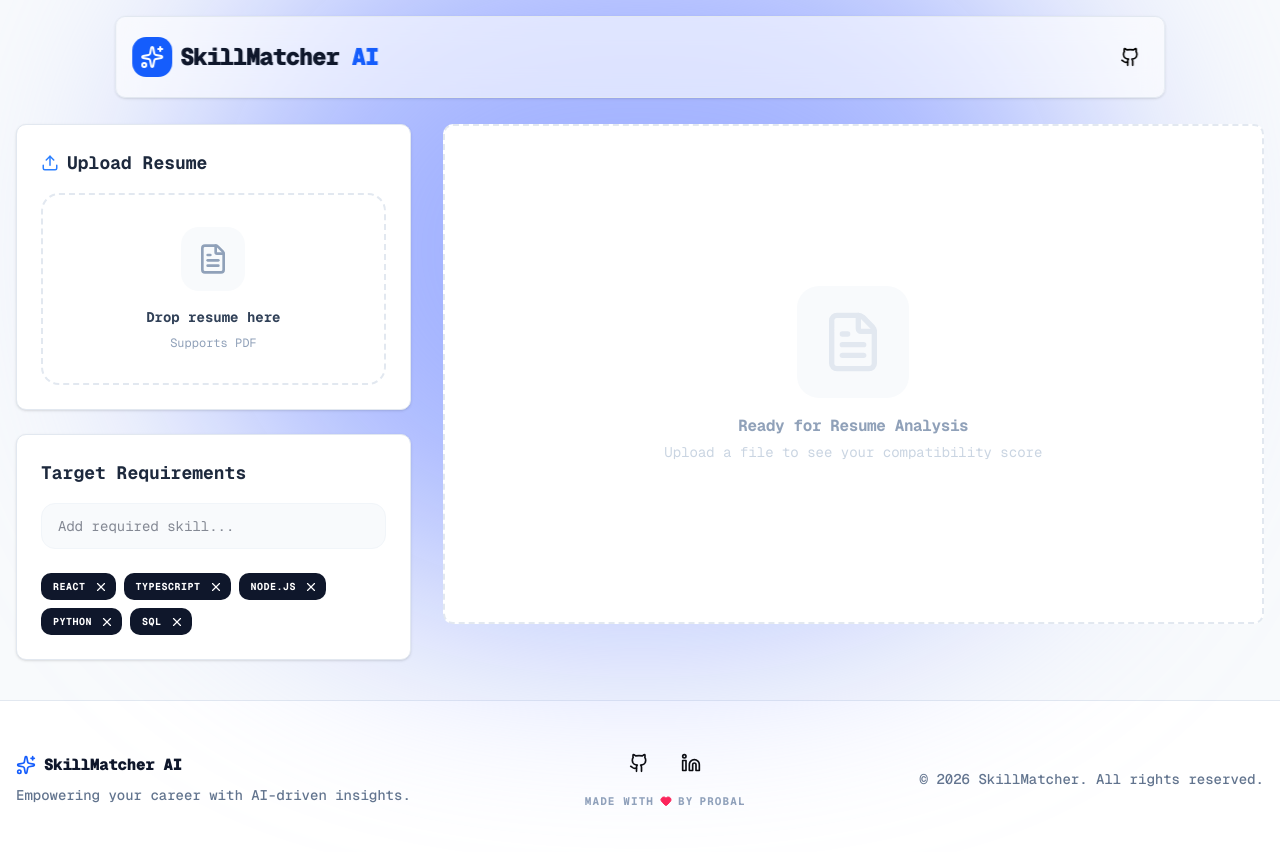
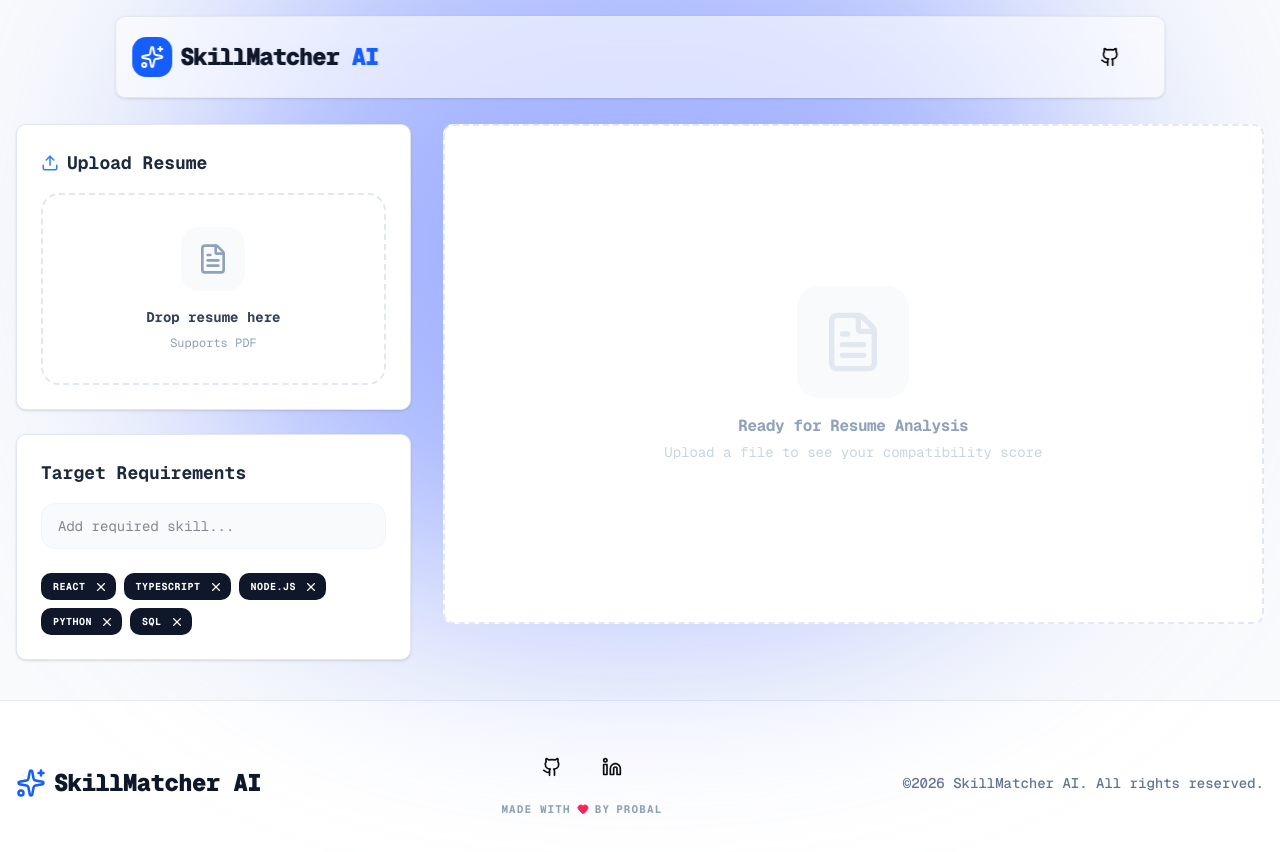
Before and after one commit to prodot-com/resume_skill_matcher, a Next.js app: page / in a window 1280 px wide. Shown: the top 852 px of the page. Built offline with nearby package versions, Linux system fonts and the light colour scheme.

Commit message:
style: refine layout and design elements in ResumeMatcherPage

```diff
--- a/src/app/page.tsx
+++ b/src/app/page.tsx
@@ -1,7 +1,7 @@
 "use client";
 
 import React, { useState } from 'react';
-import { Upload, FileText, CheckCircle, Loader2, X, Trophy, Sparkles, Angry, Heart, Globe, Smile } from 'lucide-react';
+import { Upload, FileText, CheckCircle, Loader2, X, Trophy, Sparkles, Angry, Heart, Globe, Smile, Loader } from 'lucide-react';
 import { toast } from "sonner";
 
 const DEFAULT_REQUIRED = ['React', 'TypeScript', 'Node.js', 'Python', 'SQL'];
@@ -105,7 +105,7 @@ export default function ResumeMatcherPage() {
   return (
     <div className="relative min-h-screen bg-[#f8fafc] text-slate-900 font-mono">
 
-      <div className="absolute  top-60 md:-top-25 left-1/2 -translate-x-1/2 w-full h-[800px] md:w-[900px] md:h-[700px]
+      <div className="absolute  top-60 md:-top-25 left-1/2 -translate-x-1/2 w-full h-200 md:w-225 md:h-175
         bg-indigo-300 blur-[120px] rounded-full z-0"
         />
 
@@ -115,11 +115,11 @@ export default function ResumeMatcherPage() {
             <div className="bg-blue-600 p-2 rounded-xl">
               <Sparkles className="text-white" size={24} />
             </div>
-            <h1 className="text-2xl font-black tracking-tighter text-slate-900">
+            <h1 className="text-xl md:text-2xl font-black tracking-tighter text-slate-900">
               SkillMatcher <span className="text-blue-600">AI</span>
             </h1>
           </div>
-          <div className="flex items-center gap-2 md:gap-4">
+          <div className="flex items-center mr-5">
             <a
               href="https://github.com/prodot-com/resume_skill_matcher"
               target="_blank"
@@ -193,13 +193,13 @@ export default function ResumeMatcherPage() {
 
           <div className="lg:col-span-8 z-20">
             {loading ? (
-              <div className="h-[500px] flex flex-col items-center justify-center bg-white rounded-[10px] border border-slate-200 shadow-sm space-y-6">
+              <div className="h-125 flex flex-col items-center justify-center bg-white rounded-[10px] border border-slate-300 shadow-sm space-y-6">
                 <div className="relative">
                   <div className="absolute inset-0 bg-blue-500 blur-2xl opacity-20 animate-pulse"></div>
-                  <Loader2 size={64} className="animate-spin text-blue-600 relative z-10" />
+                  <Loader size={64} className="animate-spin text-blue-600 relative z-10" />
                 </div>
                 <div className="text-center">
-                  <p className="text-xl font-bold text-slate-800">Analyzing Skills</p>
+                  <p className="text-xl font-bold text-slate-800">Analyzing Skills...</p>
                   <p className="text-slate-400 text-sm">This may take some minutes....</p>
                 </div>
               </div>
@@ -272,7 +272,7 @@ export default function ResumeMatcherPage() {
                 </div>
               </div>
             ) : (
-              <div className="h-[500px] flex flex-col items-center justify-center bg-white rounded-[10px] border-2 border-dashed border-slate-200 group hover:border-blue-300 transition-colors">
+              <div className="h-125 flex flex-col items-center justify-center bg-white rounded-[10px] border-2 border-dashed border-slate-200 group hover:border-blue-300 transition-colors">
                 <div className="bg-slate-50 p-6 rounded-3xl mb-4 group-hover:scale-110 transition-transform duration-500">
                   <FileText size={64} className="text-slate-200 group-hover:text-blue-200" />
                 </div>
@@ -288,22 +288,22 @@ export default function ResumeMatcherPage() {
         <div className="max-w-7xl mx-auto flex flex-col md:flex-row items-center justify-between gap-8">
           <div className="flex flex-col items-center md:items-start gap-2">
             <div className="flex items-center gap-2">
-              <Sparkles className="text-blue-600" size={20} />
-              <span className="font-black tracking-tight text-slate-900">SkillMatcher AI</span>
+              <Sparkles className="text-blue-600" size={30} />
+              <span className="text-2xl font-black tracking-tight text-slate-900">SkillMatcher AI</span>
             </div>
-            <p className="text-sm text-slate-500 font-medium">Empowering your career with AI-driven insights.</p>
+            {/* <p className="text-sm text-slate-500 font-medium">Empowering your career with AI-driven insights.</p> */}
           </div>
 
           <div className="flex flex-col items-center gap-4">
             <div className="flex items-center gap-6">
-              <a href="https://github.com/prodot-com" className="text-slate-400 hover:text-blue-600 transition-colors p-1 rounded-full hover:bg-black/15">
+              <a href="https://github.com/prodot-com" className="text-slate-400 hover:text-blue-600 transition-colors p-2 rounded-full hover:bg-black/15">
                 <img
                   src="/github.svg"
                   alt="GitHub"
                   className="w-5 h-5"
                 />
               </a>
-              <a href="https://www.linkedin.com/in/ghoshprobal/" className="text-slate-400 hover:text-blue-600 transition-colors p-1 rounded-full hover:bg-black/15">
+              <a href="https://www.linkedin.com/in/ghoshprobal/" className="text-slate-400 hover:text-blue-600 transition-colors p-2 rounded-full hover:bg-black/15">
                 <img
                   src="/linkedin.svg"
                   alt="GitHub"
@@ -317,7 +317,7 @@ export default function ResumeMatcherPage() {
           </div>
 
           <div className="text-center md:text-right">
-            <p className="text-sm text-slate-500 font-medium">© {new Date().getFullYear()} SkillMatcher. All rights reserved.</p>
+            <p className="text-sm text-slate-500 font-medium">©{new Date().getFullYear()} SkillMatcher AI. All rights reserved.</p>
           </div>
         </div>
       </footer>
```
